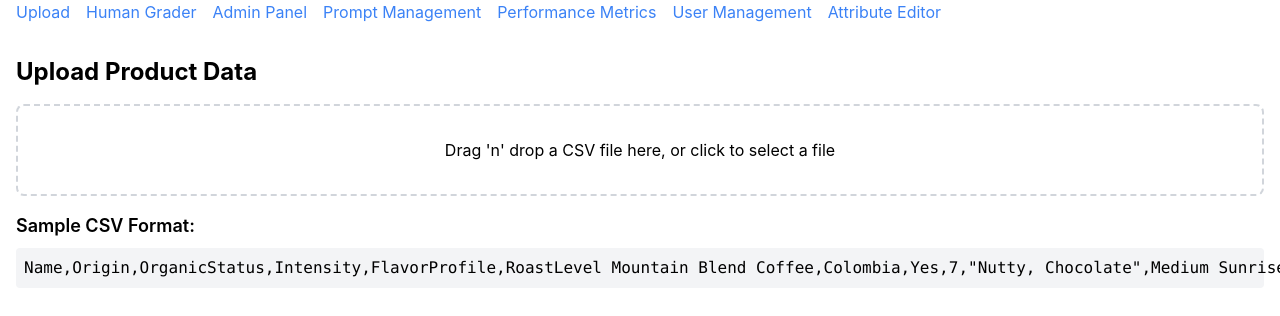
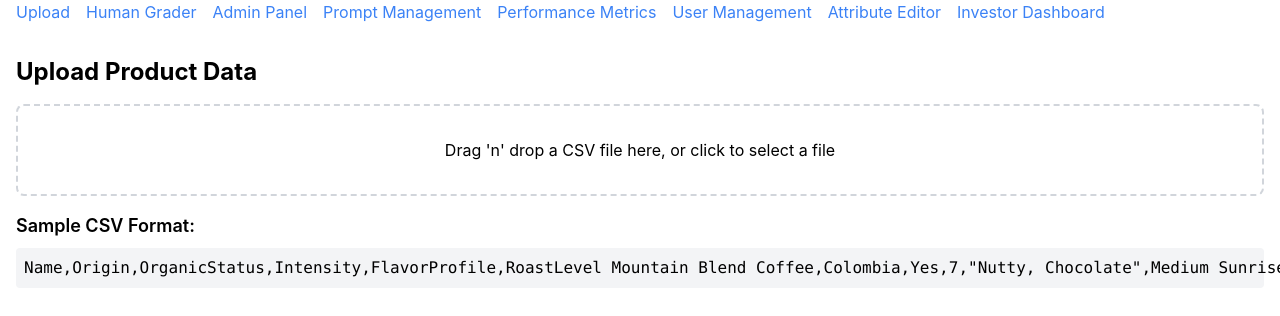
Before and after one commit to thebiggestcookie/pavt, a React (Create React App) app: page / in a window 1280 px wide. Shown: the top 316 px of the page. Built offline with nearby package versions, Linux system fonts and the light colour scheme; no server answers.

Commit message:
Update App.js

```diff
--- a/src/App.js
+++ b/src/App.js
@@ -7,6 +7,7 @@ import PromptManagement from './components/PromptManagement';
 import PerformanceMetrics from './components/PerformanceMetrics';
 import UserManagement from './components/UserManagement';
 import AttributeEditor from './components/AttributeEditor';
+import InvestorDashboard from './components/InvestorDashboard';
 import { fetchProducts, fetchAttributes } from './api/api';
 import { coffeeProducts } from './data/coffeeProducts';
 
@@ -42,6 +43,7 @@ const App = () => {
             <li><Link to="/metrics" className="text-blue-500 hover:text-blue-700">Performance Metrics</Link></li>
             <li><Link to="/users" className="text-blue-500 hover:text-blue-700">User Management</Link></li>
             <li><Link to="/attributes" className="text-blue-500 hover:text-blue-700">Attribute Editor</Link></li>
+            <li><Link to="/investor" className="text-blue-500 hover:text-blue-700">Investor Dashboard</Link></li>
           </ul>
         </nav>
 
@@ -74,6 +76,9 @@ const App = () => {
           <Route path="/attributes">
             <AttributeEditor />
           </Route>
+          <Route path="/investor">
+            <InvestorDashboard />
+          </Route>
         </Switch>
       </div>
     </Router>
```
